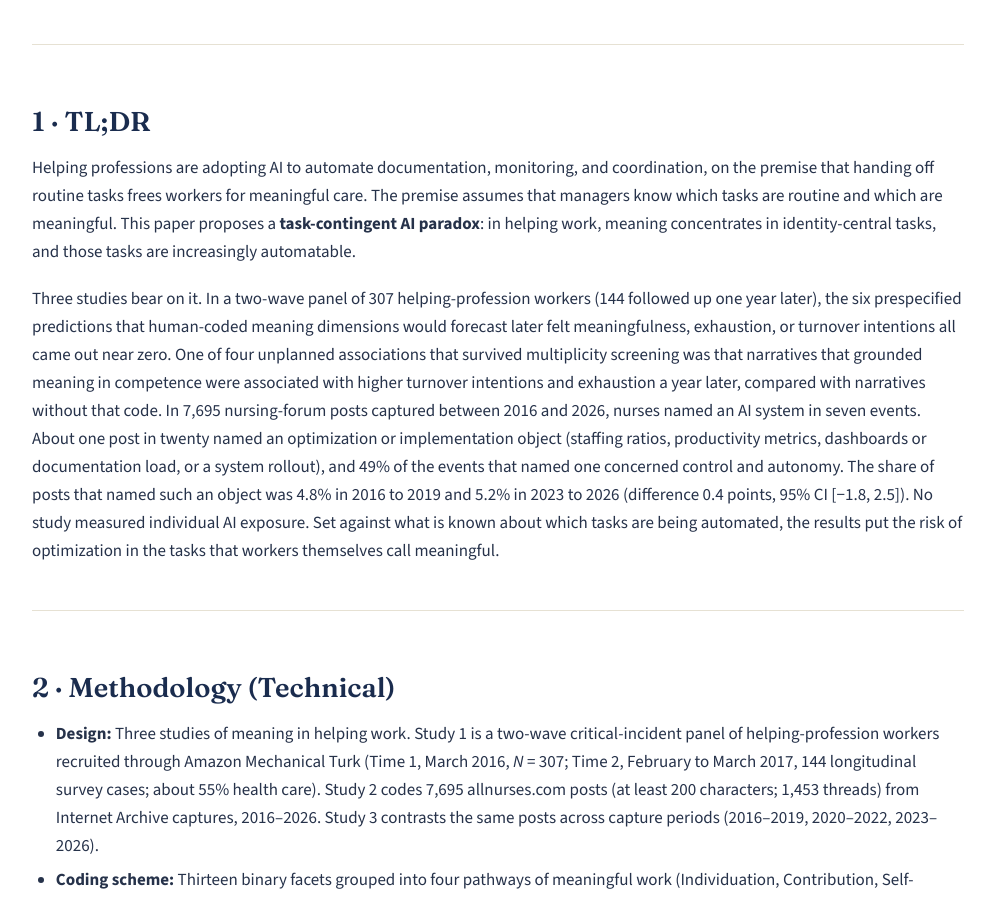
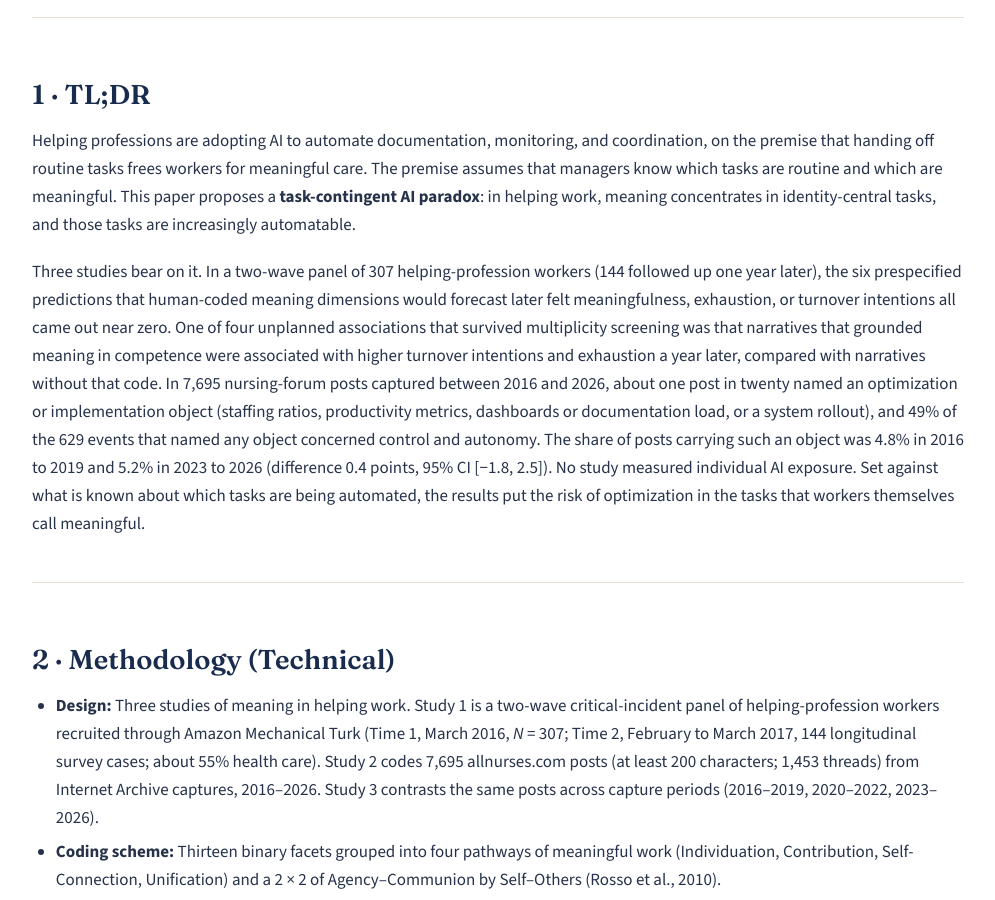
Before and after one commit to mjmonnot/mjmonnot.github.io, a Jekyll site: the page built from publications/2026-ai-paradox-meaningful-work.md, in a window 1280 px wide and 900 px high, scrolled down 1473 px. Shown: the whole window, without its empty margins (142-1137 px from the left). Built offline with Jekyll 4.4.1, drawn with Linux system fonts in a browser that asks for light colours; some of the changed text lies outside the part shown.

Commit message:
The AI Paradox: publication, themes, home and projects lines follow the companion's new lead
The sentence on the forum posts now leads with the optimization and implementation objects and control over the work. The count of events that named an AI system stays in the publication page's Study 2 detail.

Co-Authored-By: Claude Fable 5.2 <noreply@anthropic.com>
Claude-Session: https://claude.ai/code/session_01TKeWHFR7E5YyftLbi9sYbp

```diff
--- a/publications/2026-ai-paradox-meaningful-work.md
+++ b/publications/2026-ai-paradox-meaningful-work.md
@@ -11,7 +11,7 @@ permalink: /publications/2026-ai-paradox-meaningful-work.html
 <ol>
 <li>The study&rsquo;s six planned predictions did not hold. The prespecified dimensions of meaning that helping-profession workers described in their work did not clearly forecast their outcomes a year later. All six planned estimates were near zero.</li>
 <li>One of four unplanned results that survived screening was that stories that grounded meaning in competence or mastery were associated with higher turnover intentions and emotional exhaustion a year later, compared with stories without that code. It rests on 17 coded stories and needs a designed test.</li>
-<li>In a decade of nursing-forum posts, a named AI system was the object of 7 of 5,429 coded meaning events in 7,695 posts. About one post in twenty named an optimization practice, such as staffing ratios or documentation load, or a system rollout; 49% of the events that named such an object concerned control and autonomy over the work. The study did not measure any worker&rsquo;s own exposure to AI.</li>
+<li>In a decade of nursing-forum posts (7,695 posts, 5,429 coded meaning events), about one post in twenty named an optimization practice, such as staffing ratios or documentation load, or a system rollout, in every capture period; 49% of the 629 events that named any object concerned control and autonomy over the work. The study did not measure any worker&rsquo;s own exposure to AI.</li>
 </ol>
 </div>
 <p class="companion-cta"><a class="companion-btn" href="https://mjmonnot.github.io/lec-2026/">Companion site for this paper &rarr;</a></p>
@@ -33,7 +33,7 @@ permalink: /publications/2026-ai-paradox-meaningful-work.html
 
 Helping professions are adopting AI to automate documentation, monitoring, and coordination, on the premise that handing off routine tasks frees workers for meaningful care. The premise assumes that managers know which tasks are routine and which are meaningful. This paper proposes a **task-contingent AI paradox**: in helping work, meaning concentrates in identity-central tasks, and those tasks are increasingly automatable.
 
-Three studies bear on it. In a two-wave panel of 307 helping-profession workers (144 followed up one year later), the six prespecified predictions that human-coded meaning dimensions would forecast later felt meaningfulness, exhaustion, or turnover intentions all came out near zero. One of four unplanned associations that survived multiplicity screening was that narratives that grounded meaning in competence were associated with higher turnover intentions and exhaustion a year later, compared with narratives without that code. In 7,695 nursing-forum posts captured between 2016 and 2026, nurses named an AI system in seven events. About one post in twenty named an optimization or implementation object (staffing ratios, productivity metrics, dashboards or documentation load, or a system rollout), and 49% of the events that named one concerned control and autonomy. The share of posts that named such an object was 4.8% in 2016 to 2019 and 5.2% in 2023 to 2026 (difference 0.4 points, 95% CI [&minus;1.8, 2.5]). No study measured individual AI exposure. Set against what is known about which tasks are being automated, the results put the risk of optimization in the tasks that workers themselves call meaningful.
+Three studies bear on it. In a two-wave panel of 307 helping-profession workers (144 followed up one year later), the six prespecified predictions that human-coded meaning dimensions would forecast later felt meaningfulness, exhaustion, or turnover intentions all came out near zero. One of four unplanned associations that survived multiplicity screening was that narratives that grounded meaning in competence were associated with higher turnover intentions and exhaustion a year later, compared with narratives without that code. In 7,695 nursing-forum posts captured between 2016 and 2026, about one post in twenty named an optimization or implementation object (staffing ratios, productivity metrics, dashboards or documentation load, or a system rollout), and 49% of the 629 events that named any object concerned control and autonomy. The share of posts carrying such an object was 4.8% in 2016 to 2019 and 5.2% in 2023 to 2026 (difference 0.4 points, 95% CI [&minus;1.8, 2.5]). No study measured individual AI exposure. Set against what is known about which tasks are being automated, the results put the risk of optimization in the tasks that workers themselves call meaningful.
 
 ---
 
@@ -57,7 +57,7 @@ The study does not measure who uses AI. It maps where helping workers find meani
 It does this in three steps:
 
 1. Workers described their most meaningful work episodes in their own words. Two coders sorted each story into kinds of meaning, and the study checked whether those kinds forecast how workers felt about their work a year later.
-2. The same scheme was applied to a decade of nurses' posts on a public forum, recording what nurses were frustrated about and what the frustration was attached to: a named AI system, a new system rollout, or an optimization practice such as staffing ratios or productivity targets.
+2. The same scheme was applied to a decade of nurses' posts on a public forum, recording what nurses were frustrated about and what the frustration was attached to: an optimization practice such as staffing ratios or productivity targets, a new system rollout, or a named AI system.
 3. The forum posts were compared across three time windows, to see whether that talk changed after generative AI became widely available.
 
 ---
@@ -68,7 +68,7 @@ It does this in three steps:
 - **Same-wave convergence:** Within the same wave, the codes showed modest convergence with self-reported meaningfulness (others-directed *r* = .24, agency *r* = .20; *n* = 272). The year-ahead estimates that came out near zero are about prediction; the paper frames the same-wave associations as basic convergence (p. 39).
 - **One of four unplanned associations that survived screening was that** narratives grounding meaning in competence or mastery were associated with higher turnover intentions (*b* = 1.40, 95% CI [0.58, 2.22]) and higher emotional exhaustion (*b* = 0.95, 95% CI [0.20, 1.70]) a year later. With six Time 1 survey measures and age entered jointly, β = .29 (95% CI [.04, .54]) for turnover intentions and .30 (95% CI [.06, .55]) for emotional exhaustion. It rests on 17 present-coded narratives among 140 matched cases, and a designed study should try to falsify it.
 - **Automated coding:** No engineered prompt met the human-agreement standard for agency, so humans coded all predictors.
-- **Nurses' forum, Study 2:** Nurses named a specific AI system in seven of 5,429 coded events, all in pages captured in 2020–2021. About one post in twenty carried an optimization or implementation object in every period. Of 629 events that named any object, 73% concerned an optimization practice and 26% a system implementation or rollout, and 49% targeted control and autonomy.
+- **Nurses' forum, Study 2:** About one post in twenty carried an optimization or implementation object in every period. Of 629 events that named any object, 73% concerned an optimization practice and 26% a system implementation or rollout, and 49% targeted control and autonomy. A specific AI system was named in seven of 5,429 coded events, all in pages captured in 2020–2021.
 - **Over the decade, Study 3:** The share of posts carrying such an object was 4.8% in 2016 to 2019 and 5.2% in 2023 to 2026 (difference 0.4 percentage points, 95% CI [&minus;1.8, 2.5]). The one strain marker that rose, a sense of lacking control (10.5% to 14.5% of posts; difference 4.0 points, 95% CI [1.2, 6.7]), is confounded with a 2019 to 2021 site template change, so the paper does not claim that frustration rose.
 - **Limits on what the data show:** Forum codes are model-assigned and were not checked against human coding, capture year is not posting year, and no study measured individual AI exposure. The results do not show that AI erodes meaning.
 
```
Also changed, not shown: index.md (+1 -1 lines), projects.md (+1 -1 lines), themes/leadership-and-wellbeing.md (+1 -1 lines).
